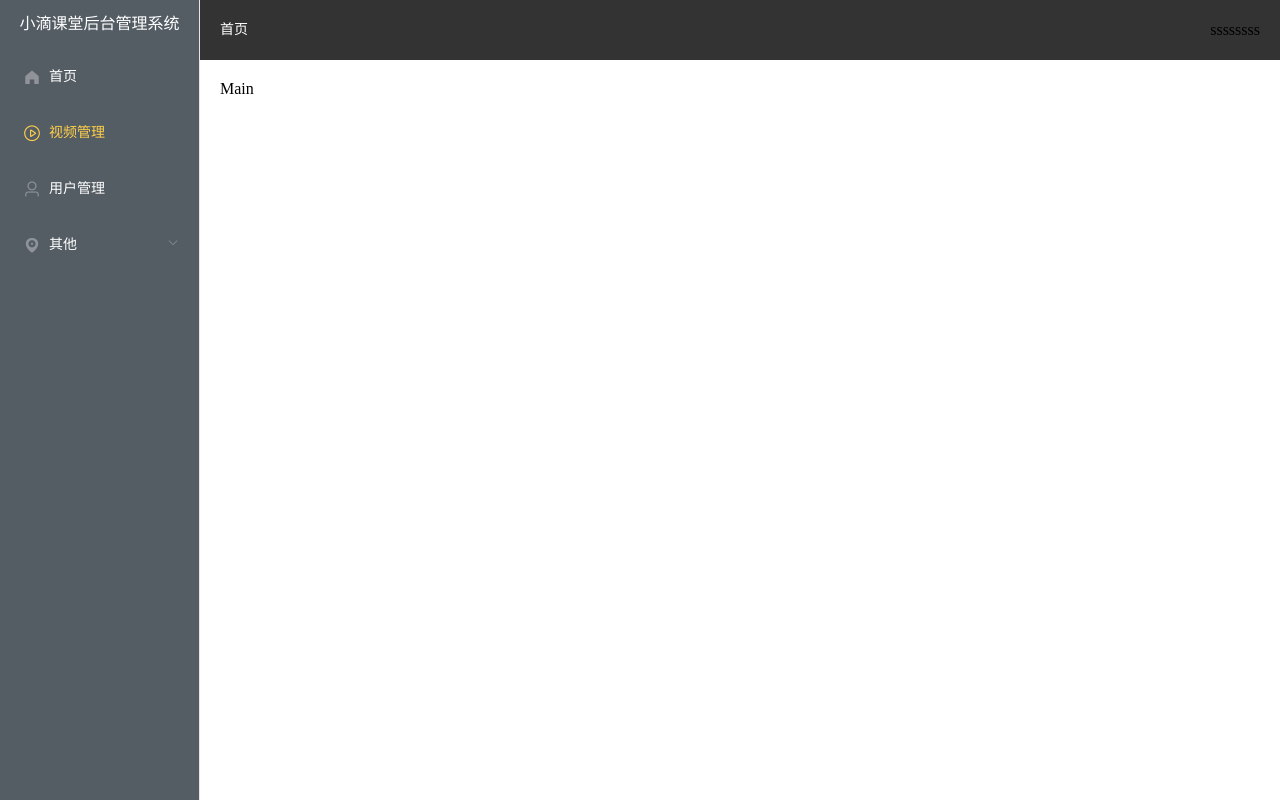
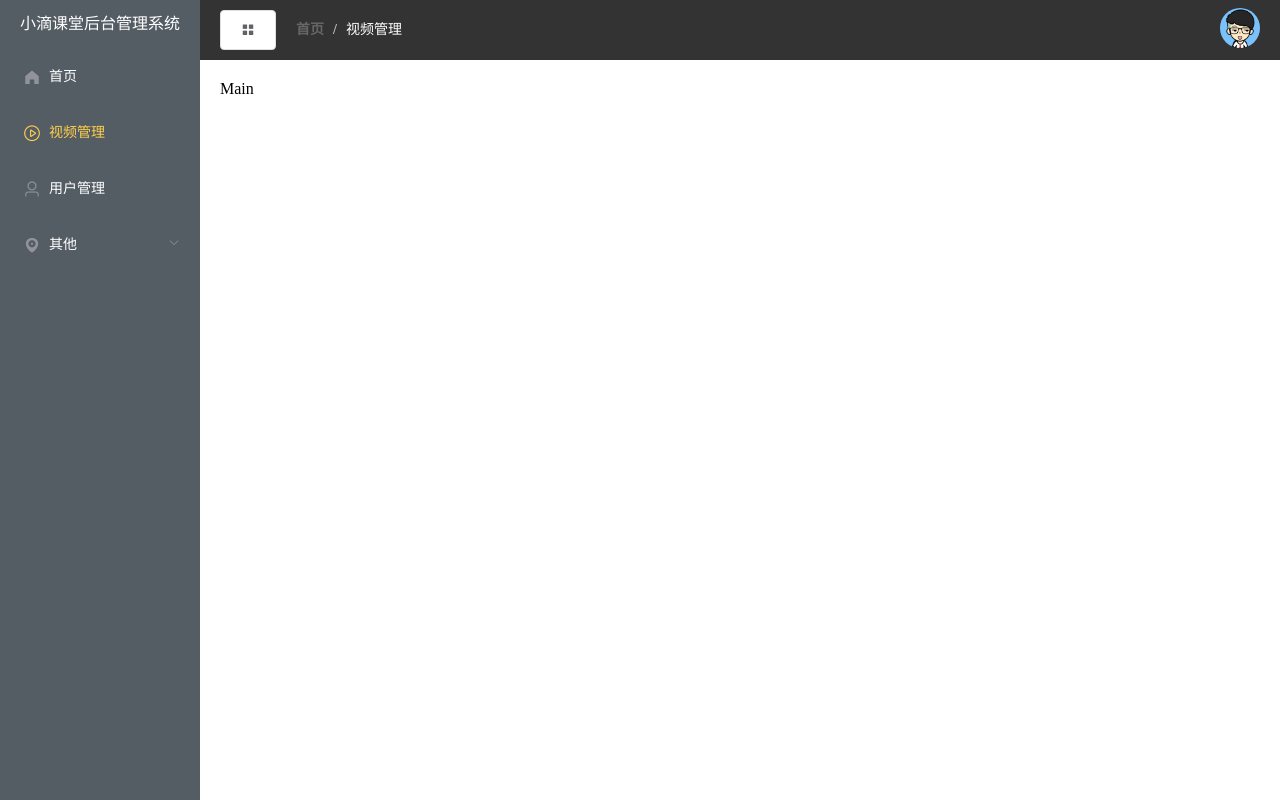
Before and after one commit to SayHaHei/manage-system, a Vue app: page /#/ in a window 1280 px wide. Both pictures are taken after a click on the item "视频管理". Built offline with nearby package versions, Linux system fonts and the light colour scheme.

Commit message:
导航栏折叠功能完成 待制作标签页

```diff
--- a/src/components/CommonAside.vue
+++ b/src/components/CommonAside.vue
@@ -5,8 +5,10 @@
     background-color="#545c64"
     text-color="#fff"
     active-text-color="#ffd04b"
+    :collapse="isCollapse"
   >
-    <h3>小滴课堂后台管理系统</h3>
+    <h3 v-if="!isCollapse">小滴课堂后台管理系统</h3>
+    <h3 v-if="isCollapse">小滴</h3>
     <el-menu-item
       :index="item.path"
       v-for="(item, key) in noChildren"
@@ -30,6 +32,7 @@
           :index="subItem.path"
           v-for="(subItem, subIndex) in item.children"
           :key="'sub' + subIndex"
+          @click="clickMenu(subItem)"
         >
           <i :class="subItem.icon"></i>
           <span>{{ subItem.label }}</span>
@@ -89,11 +92,14 @@ export default {
     },
     noChildren() {
       return this.asideMenu.filter(item => !item.children);
+    },
+    isCollapse() {
+      return this.$store.state.tab.isCollapse;
     }
   },
   methods: {
     clickMenu(item) {
-      console.log("click" + "   " + item);
+      this.$store.commit("clickMenu", item);
     }
   }
 };
@@ -108,7 +114,8 @@ export default {
     line-height: 48px;
   }
 }
-.el-menu-vertical-demo {
+.el-menu-vertical-demo:not(.el-menu--collapse) {
   width: 200px;
+  min-height: 400px;
 }
 </style>
--- a/src/components/CommonHeader.vue
+++ b/src/components/CommonHeader.vue
@@ -1,18 +1,49 @@
 <template>
   <div class="header">
     <div class="l-content">
+      <el-button icon="el-icon-menu" @click="collapse"></el-button>
       <el-breadcrumb separator="/">
         <el-breadcrumb-item :to="{ path: '/' }">首页</el-breadcrumb-item>
+        <el-breadcrumb-item
+          :to="{ path: currentMenu.path }"
+          v-if="currentMenu"
+          >{{ currentMenu.label }}</el-breadcrumb-item
+        >
       </el-breadcrumb>
     </div>
     <div class="r-content">
-      ssssssss
+      <el-dropdown trigger="click">
+        <span class="el-dropdown-link">
+          <img :src="userImg" alt="头像" class="userImg" />
+        </span>
+        <el-dropdown-menu slot="dropdown">
+          <el-dropdown-item>个人中心</el-dropdown-item>
+          <el-dropdown-item>退出</el-dropdown-item>
+        </el-dropdown-menu>
+      </el-dropdown>
     </div>
   </div>
 </template>
 
 <script>
-export default {};
+import { mapState } from "vuex";
+export default {
+  computed: {
+    ...mapState({
+      currentMenu: state => state.tab.currentMenu
+    })
+  },
+  data() {
+    return {
+      userImg: require("@/assets/images/user.png")
+    };
+  },
+  methods: {
+    collapse() {
+      this.$store.commit("changeCollapse");
+    }
+  }
+};
 </script>
 
 <style lang="less" scoped>
@@ -21,7 +52,20 @@ export default {};
   height: 100%;
   align-items: center;
   justify-content: space-between;
-  // background-color: #383838;
+  .l-content {
+    display: flex;
+    align-items: center;
+    .el-button {
+      margin-right: 20px;
+    }
+  }
+  .r-content {
+    .userImg {
+      width: 40px;
+      height: 40px;
+      border-radius: 50%;
+    }
+  }
 }
 </style>
 <style lang="less">
--- a/src/store/index.js
+++ b/src/store/index.js
@@ -1,11 +1,13 @@
 import Vue from "vue";
 import Vuex from "vuex";
-
+import tab from "./tab";
 Vue.use(Vuex);
 
 export default new Vuex.Store({
   state: {},
   mutations: {},
   actions: {},
-  modules: {}
+  modules: {
+    tab
+  }
 });
--- /dev/null
+++ b/src/store/tab.js
@@ -0,0 +1,27 @@
+export default {
+  state: {
+    currentMenu: null,
+    isCollapse: false,
+    tabList: [
+      {
+        path: "/",
+        name: "home",
+        icon: "el-icon-s-home",
+        label: "首页"
+      }
+    ]
+  },
+  mutations: {
+    clickMenu(state, val) {
+      console.log("===============");
+      if (val.name != "home") {
+        state.currentMenu = val;
+      } else {
+        state.currentMenu = null;
+      }
+    },
+    changeCollapse(state) {
+      state.isCollapse = !state.isCollapse;
+    }
+  }
+};
--- a/src/views/Main.vue
+++ b/src/views/Main.vue
@@ -30,4 +30,7 @@ export default {
 .el-header {
   background-color: #333;
 }
+.el-menu {
+  border: 0;
+}
 </style>
```
Also changed, not shown: src/views/Home/Home.vue (added, +9 -0 lines), src/assets/images/user-default.png (added), src/assets/images/user.png (added).
